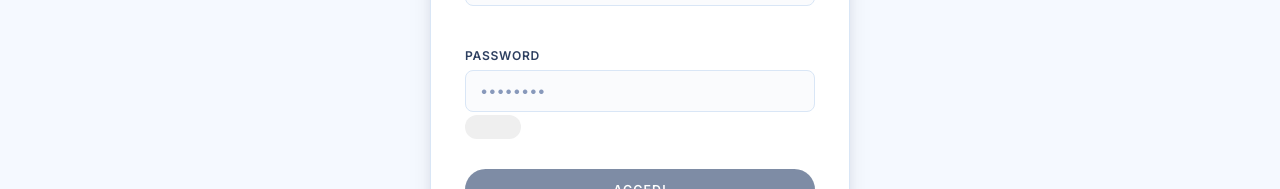
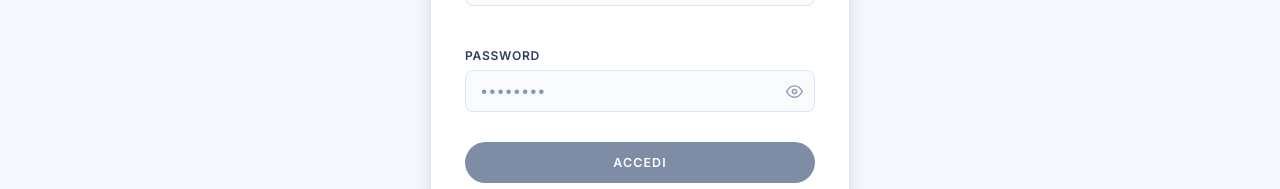
Before and after one commit to alesseus/hotel, an Angular app in the folder frontend/: page /login in a window 1280 px wide. Shown: the part 543-732 px from the top of the page. Built offline with nearby package versions, Linux system fonts and the light colour scheme.

Commit message:
Update login.css

```diff
--- a/frontend/src/app/login/login.css
+++ b/frontend/src/app/login/login.css
@@ -116,6 +116,37 @@
   box-shadow: 0 0 0 3px rgba(192, 57, 43, 0.10);
 }
 
+/* Input con toggle occhio */
+.input-with-toggle {
+  position: relative;
+  display: flex;
+  align-items: center;
+}
+
+.input-with-toggle input {
+  padding-right: 42px;
+}
+
+.toggle-eye {
+  position: absolute;
+  right: 12px;
+  background: none;
+  border: none;
+  padding: 0;
+  cursor: pointer;
+  color: var(--ink-faint);
+  line-height: 0;
+  transition: color var(--fast);
+}
+
+.toggle-eye:hover { color: var(--navy-700); }
+
+.toggle-eye svg {
+  width: 17px;
+  height: 17px;
+  stroke: currentColor;
+}
+
 /* ── Messaggio di errore campo ── */
 .field-error {
   font-size: 0.75rem;
```
